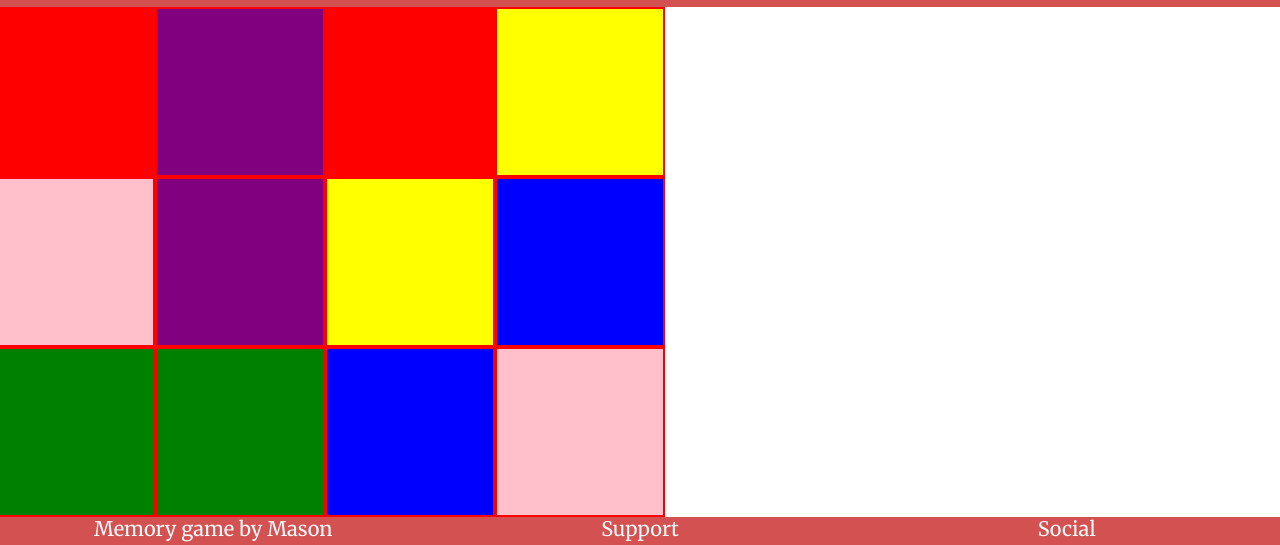
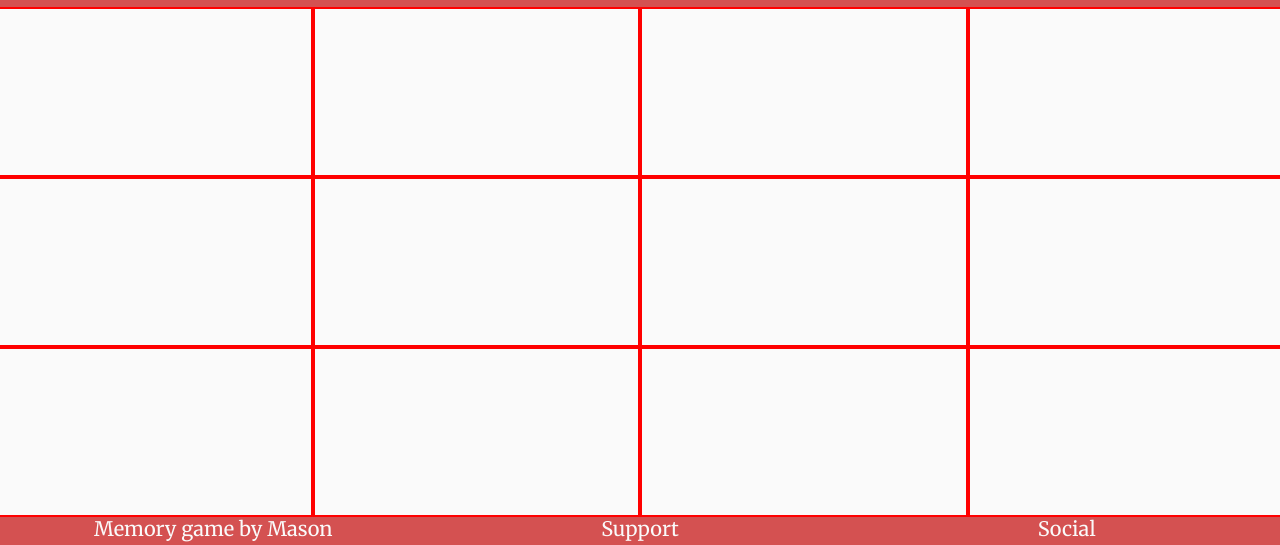
Before and after one commit to Code-Institute-Submissions/Memory-Game-22, a plain HTML site: page index.html in a window 1280 px wide. Shown: the part 53-598 px from the top of the page. Drawn offline with nearby package versions, Linux system fonts and the light colour scheme.

Commit message:
Adds function which allows user to click on one of the cards revealing the colour hidden underneath. card does not reset at this stage if incorrect pair is made

```diff
--- a/assets/css/style.css
+++ b/assets/css/style.css
@@ -27,7 +27,7 @@ nav > .active {
     cursor: pointer;
     display: inline-block;
     height: 170px;
-    width: 170px;
+    width: 25%;
 }
 
 .cards:hover {
@@ -56,6 +56,10 @@ nav > .active {
 
 .pink {
     background-color: pink;
+}
+
+.color-hidden {
+    background-color: #fafafa;
 }
 
 /*----------Support----------*/
--- a/assets/js/index.js
+++ b/assets/js/index.js
@@ -0,0 +1,9 @@
+console.log("hello");
+
+function onCardClicked(e) {
+    const target = e.currentTarget;
+    console.log('clicked', e.currentTarget);
+    target.className = target.className
+        .replace('color-hidden', '')
+        .trim();
+}
--- a/index.html
+++ b/index.html
@@ -62,22 +62,22 @@
     <!--Game section-->
 
     <div class="row">
-     <div class="cards red color-hidden"></div>
-     <div class="cards purple color-hidden"></div>
-     <div class="cards red color-hidden"></div>
-     <div class="cards yellow color-hidden"></div>
+     <div class="cards red color-hidden" onclick="onCardClicked(event)"></div>
+     <div class="cards purple color-hidden" onclick="onCardClicked(event)"></div>
+     <div class="cards red color-hidden" onclick="onCardClicked(event)"></div>
+     <div class="cards yellow color-hidden" onclick="onCardClicked(event)"></div>
     </div>
     <div class="row">
-     <div class="cards pink color-hidden"></div>
-     <div class="cards purple color-hidden"></div>
-     <div class="cards yellow color-hidden"></div>
-     <div class="cards blue color-hidden"></div>
+     <div class="cards pink color-hidden" onclick="onCardClicked(event)"></div>
+     <div class="cards purple color-hidden" onclick="onCardClicked(event)"></div>
+     <div class="cards yellow color-hidden" onclick="onCardClicked(event)"></div>
+     <div class="cards blue color-hidden" onclick="onCardClicked(event)"></div>
     </div>
     <div class="row">
-     <div class="cards green color-hidden"></div>
-     <div class="cards green color-hidden"></div>
-     <div class="cards blue color-hidden"></div>
-     <div class="cards pink color-hidden"></div>
+     <div class="cards green color-hidden" onclick="onCardClicked(event)"></div>
+     <div class="cards green color-hidden" onclick="onCardClicked(event)"></div>
+     <div class="cards blue color-hidden" onclick="onCardClicked(event)"></div>
+     <div class="cards pink color-hidden" onclick="onCardClicked(event)"></div>
     </div>
 
     <!--Footer-->
@@ -124,6 +124,6 @@
         </div>
       </div>
     </footer>
-    <script src="index.js" ></script>
+    <script type="text/javascript" src="assets/js/index.js"></script>
   </body>
 </html>
```
